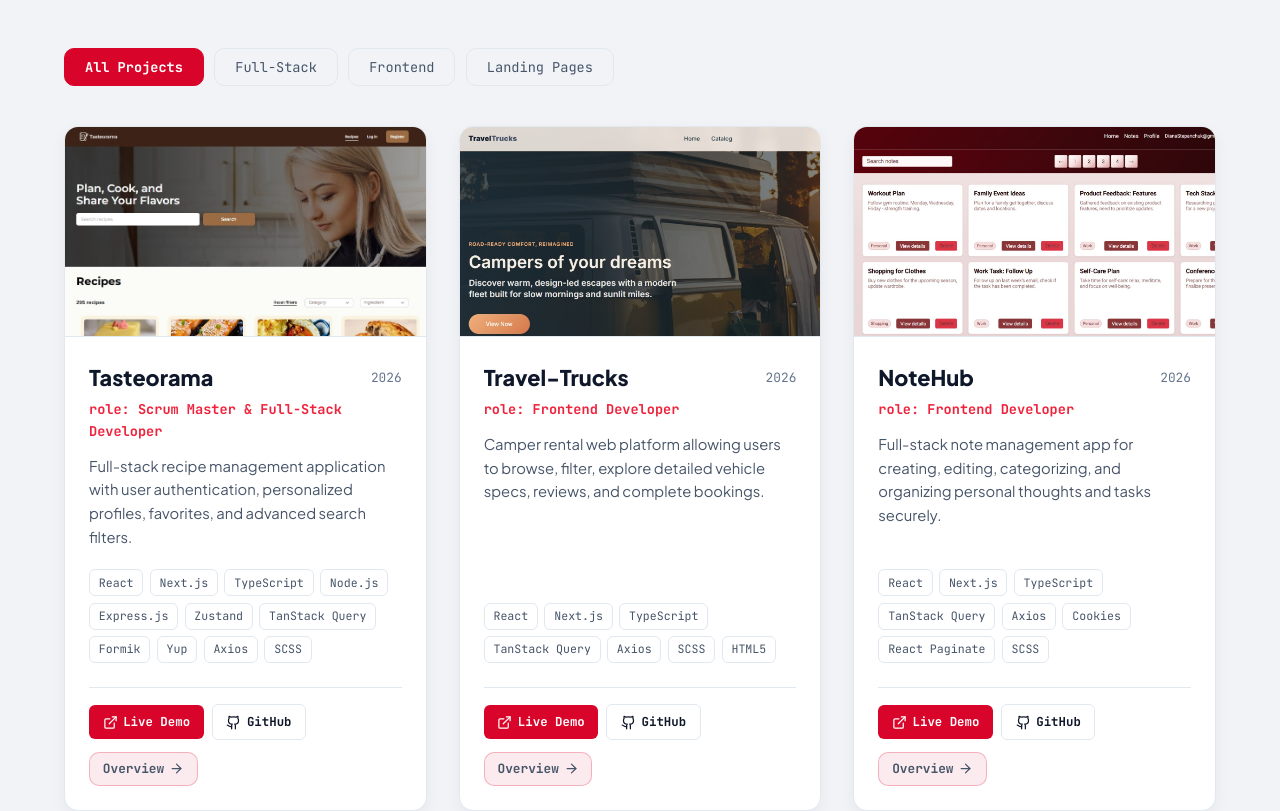
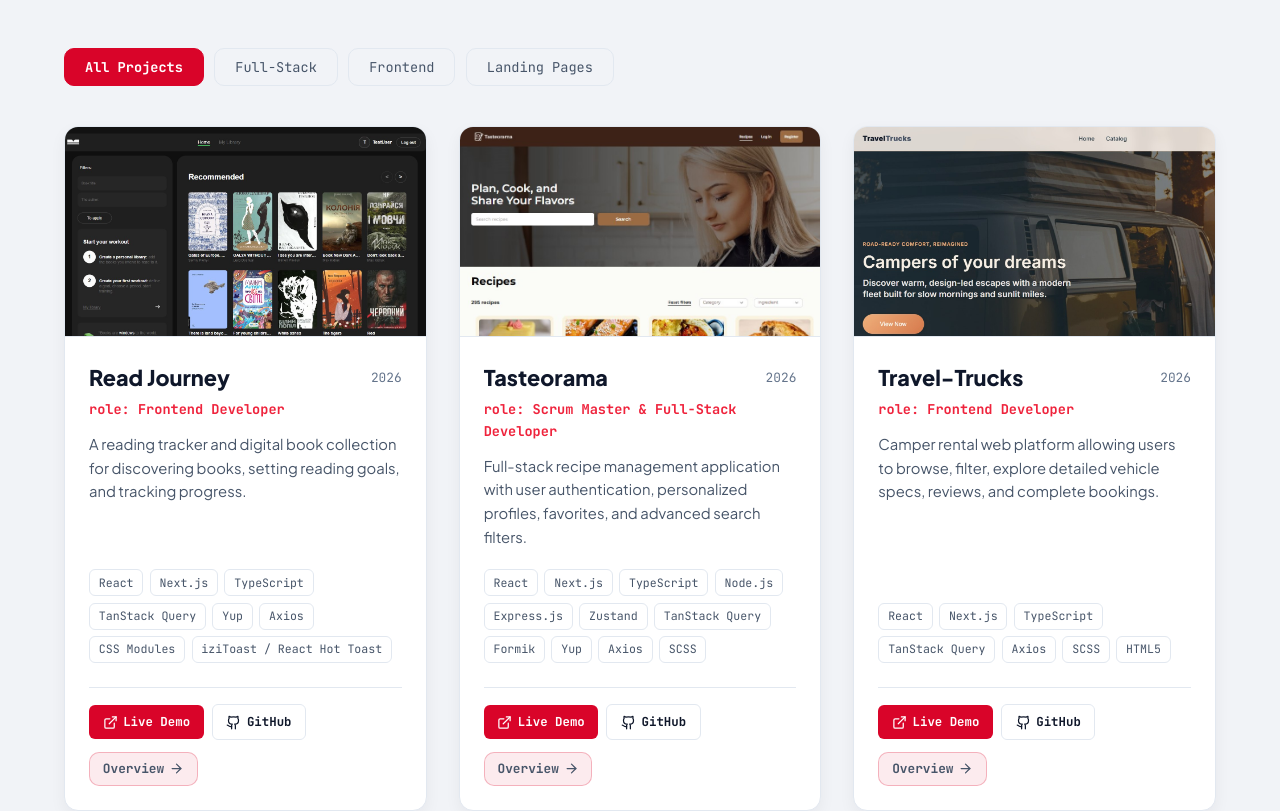
Before and after one commit to dina-muravska/dina-muravska-portfolio, a React (Vite) app: page / in a window 1280 px wide. Shown: the part 960-1771 px from the top of the page. Built offline with nearby package versions, Linux system fonts and the light colour scheme.

Commit message:
add new project

```diff
--- a/src/data/portfolioData.ts
+++ b/src/data/portfolioData.ts
@@ -37,6 +37,39 @@ export const contactInfo: ContactInfo = {
 };
 
 export const projectsData: Project[] = [
+  {
+    id: "read-journey",
+    title: "Read Journey",
+    year: "2026",
+    shortDescription:
+      "A reading tracker and digital book collection for discovering books, setting reading goals, and tracking progress.",
+    fullDescription:
+      "Read Journey is a web application for tracking personal reading activity and managing a digital book collection. Users can discover recommended books, search and filter books by title or author, manage their personal library, set reading goals, and track reading progress.",
+    techStack: [
+      "React",
+      "Next.js",
+      "TypeScript",
+      "TanStack Query",
+      "Yup",
+      "Axios",
+      "CSS Modules",
+      "iziToast / React Hot Toast",
+    ],
+    role: "role: Frontend Developer",
+    keyContributions: [
+      "Built book discovery, search, and filtering experiences for browsing by title or author.",
+      "Implemented personal library management and reading goal tracking.",
+      "Created reading progress features with responsive interfaces for different screen sizes.",
+    ],
+    liveDemoUrl: "https://read-journey-tau-five.vercel.app/",
+    githubFrontendUrl: "https://github.com/dina-muravska/read-journey",
+    category: "frontend",
+    featured: true,
+    image: "/images/projects/read-jorney.jpg",
+    imageAlt: "Read Journey",
+    imageBg:
+      "linear-gradient(135deg, rgba(193, 18, 31, 0.15) 0%, rgba(15, 15, 15, 0.95) 100%)",
+  },
   {
     id: "tasteorama",
     title: "Tasteorama",
@@ -111,9 +144,9 @@ export const projectsData: Project[] = [
     title: "NoteHub",
     year: "2026",
     shortDescription:
-      "Full-stack note management app for creating, editing, categorizing, and organizing personal thoughts and tasks securely.",
+      "Frontend note management app for creating, editing, categorizing, and organizing personal notes with a responsive interface.",
     fullDescription:
-      "NoteHub is a productivity tool designed for fast note-taking. Users can register, log in, manage personal notes with Markdown support, filter by tags, and paginate through historical entries.",
+      "NoteHub is a responsive note-taking productivity app. Its frontend lets users access authentication views, manage personal notes with Markdown support, filter notes by tags, and browse paginated entries.",
     techStack: [
       "React",
       "Next.js",
@@ -129,11 +162,11 @@ export const projectsData: Project[] = [
       "Built clean user interface components for creating, editing, and deleting notes.",
       "Implemented secure cookie-based session handling and authentication views.",
       "Designed responsive grid layouts with custom pagination using React Paginate.",
-      "Optimized backend API interactions using TanStack Query mutation hooks.",
+      "Integrated note-related API requests with TanStack Query mutation hooks.",
     ],
     liveDemoUrl: "https://note-hub-rho.vercel.app/",
     githubFrontendUrl: "https://github.com/dina-muravska/NoteHub",
-    category: "fullstack",
+    category: "frontend",
     featured: true,
     image: "/images/projects/notehub.jpg",
     imageBg:
--- a/src/sections/Projects/Projects.tsx
+++ b/src/sections/Projects/Projects.tsx
@@ -67,7 +67,7 @@ export const Projects: React.FC<ProjectsProps> = ({ onSelectProject }) => {
                 <div className={styles.imageContainer}>
                   <img
                     src={project.image}
-                    alt={`${project.title} screenshot`}
+                    alt={project.imageAlt ?? `${project.title} screenshot`}
                     className={styles.projectImage}
                     referrerPolicy="no-referrer"
                     onError={(e) => {
--- a/src/types/index.ts
+++ b/src/types/index.ts
@@ -10,9 +10,10 @@ export interface Project {
   liveDemoUrl?: string;
   githubFrontendUrl?: string;
   githubBackendUrl?: string;
-  category: 'fullstack' | 'frontend' | 'landing';
+  category: "fullstack" | "frontend" | "landing";
   featured: boolean;
   image: string; // Path to project screenshot placeholder
+  imageAlt?: string;
   imageBg: string; // Gradient / accent motif for visual aesthetic
 }
 
```
Also changed, not shown: public/images/projects/read-jorney.jpg (added), 18 other files (tests, documents, lock files or other folders).
